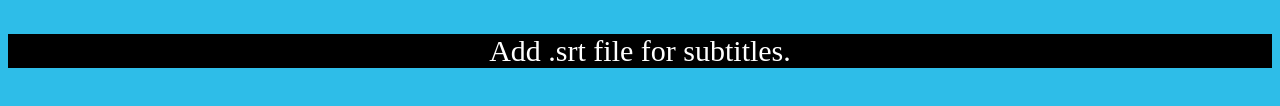
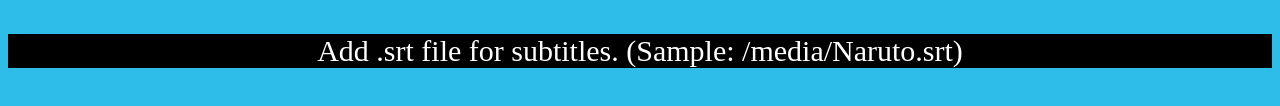
Before and after one commit to liammarcovitz/Subtitle-Reader, a plain HTML site: page index.html in a window 1280 px wide. Shown: the part 656-762 px from the top of the page. Drawn offline with Linux system fonts and the light colour scheme.

Commit message:
Update index.html

```diff
--- a/index.html
+++ b/index.html
@@ -22,7 +22,7 @@
 
     <br>
 
-    <p id="subtitles">Add .srt file for subtitles.</p>
+    <p id="subtitles">Add .srt file for subtitles. (Sample: /media/Naruto.srt)</p>
 
     <script src="script.js"></script>
 </body>
```
